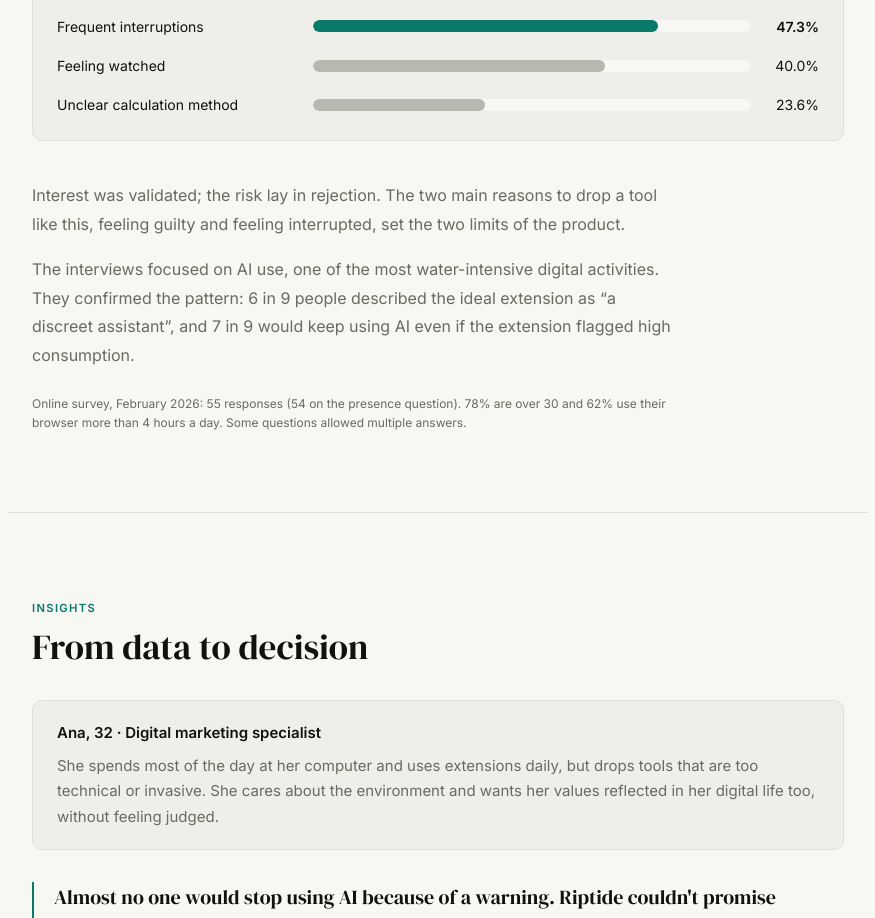
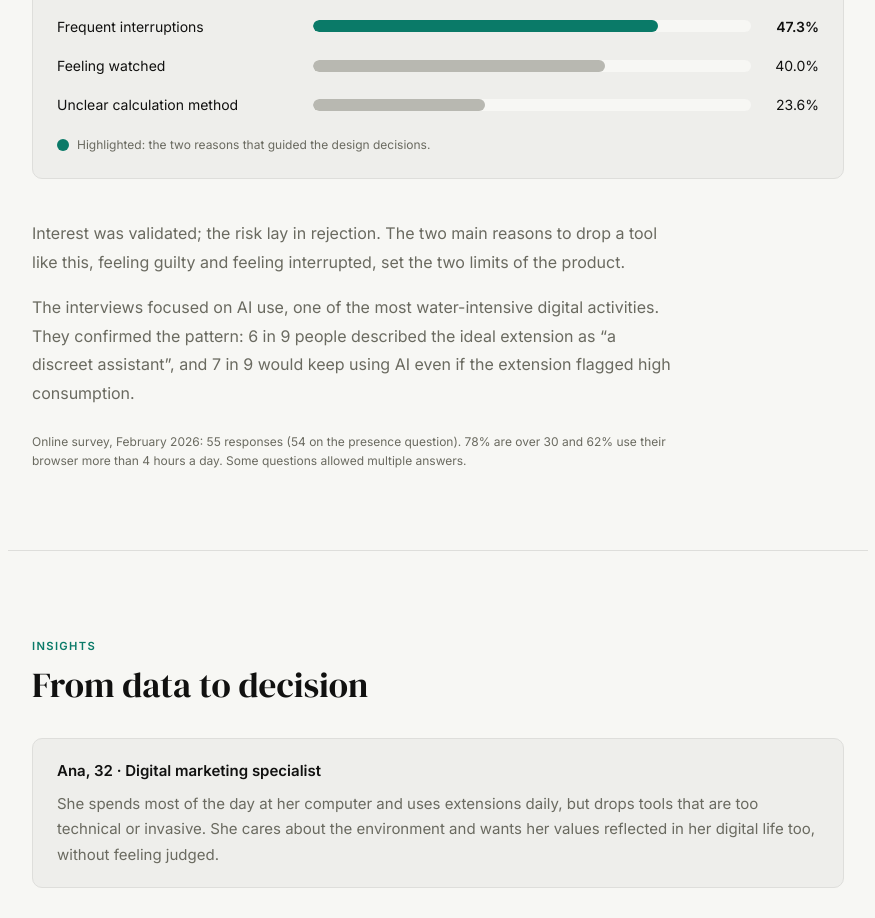
Before and after one commit to mvreissilva/mvreis_portafolio, a Next.js app: page /en/work/riptide in a window 1280 px wide. Shown: the part 2200-3118 px from the top of the page, without its empty margins (202-1077 px from the left). Built offline with nearby package versions, Linux system fonts and the light colour scheme.

Commit message:
Riptide: nota explicativa del color en el gráfico de rechazos
Co-Authored-By: Claude Opus 5.5 <noreply@anthropic.com>
Claude-Session: https://claude.ai/code/session_01CFNNxoB4WtUsNXTVhccqMi

```diff
--- a/app/[lang]/work/riptide/page.tsx
+++ b/app/[lang]/work/riptide/page.tsx
@@ -72,6 +72,7 @@ const copy = {
       ["72,2 %", "quiere una presencia visible pero no intrusiva"],
     ],
     chart_title: "La culpa y las interrupciones son los dos motivos de rechazo principales",
+    chart_note: "En color, los dos motivos que guiaron las decisiones de diseño.",
     chart_q: "¿Qué te generaría más rechazo en una herramienta así? · % de 55 personas · respuesta múltiple",
     chart_rows: [
       ["Mensajes culpabilizadores", 52.7, "52,7 %"],
@@ -197,6 +198,7 @@ const copy = {
       ["72.2%", "want a presence that is visible but not intrusive"],
     ],
     chart_title: "Guilt and interruptions are the top two reasons for rejection",
+    chart_note: "Highlighted: the two reasons that guided the design decisions.",
     chart_q: "What would put you off most in a tool like this? · % of 55 people · multiple answers",
     chart_rows: [
       ["Guilt-inducing messages", 52.7, "52.7%"],
@@ -322,6 +324,7 @@ const copy = {
       ["72,2%", "quer uma presença visível, mas não intrusiva"],
     ],
     chart_title: "A culpa e as interrupções são os dois principais motivos de rejeição",
+    chart_note: "Em destaque, os dois motivos que guiaram as decisões de design.",
     chart_q: "O que mais faria você rejeitar uma ferramenta assim? · % de 55 pessoas · múltipla escolha",
     chart_rows: [
       ["Mensagens que geram culpa", 52.7, "52,7%"],
@@ -573,6 +576,10 @@ export default async function RiptidePage({ params }: { params: Promise<{ lang:
                 </li>
               ))}
             </ul>
+            <p style={{ fontSize: "0.75rem", lineHeight: 1.5, color: "var(--muted)", marginTop: "1.25rem", display: "flex", alignItems: "center", gap: "0.5rem" }}>
+              <span aria-hidden="true" style={{ display: "inline-block", width: "0.75rem", height: "0.75rem", borderRadius: "999px", background: "var(--accent)", flexShrink: 0 }} />
+              {C.chart_note}
+            </p>
           </figure>
           <div style={{ display: "flex", flexDirection: "column", gap: "1rem", maxWidth: "640px" }}>
             <p style={body}>{C.res_after}</p>
```
